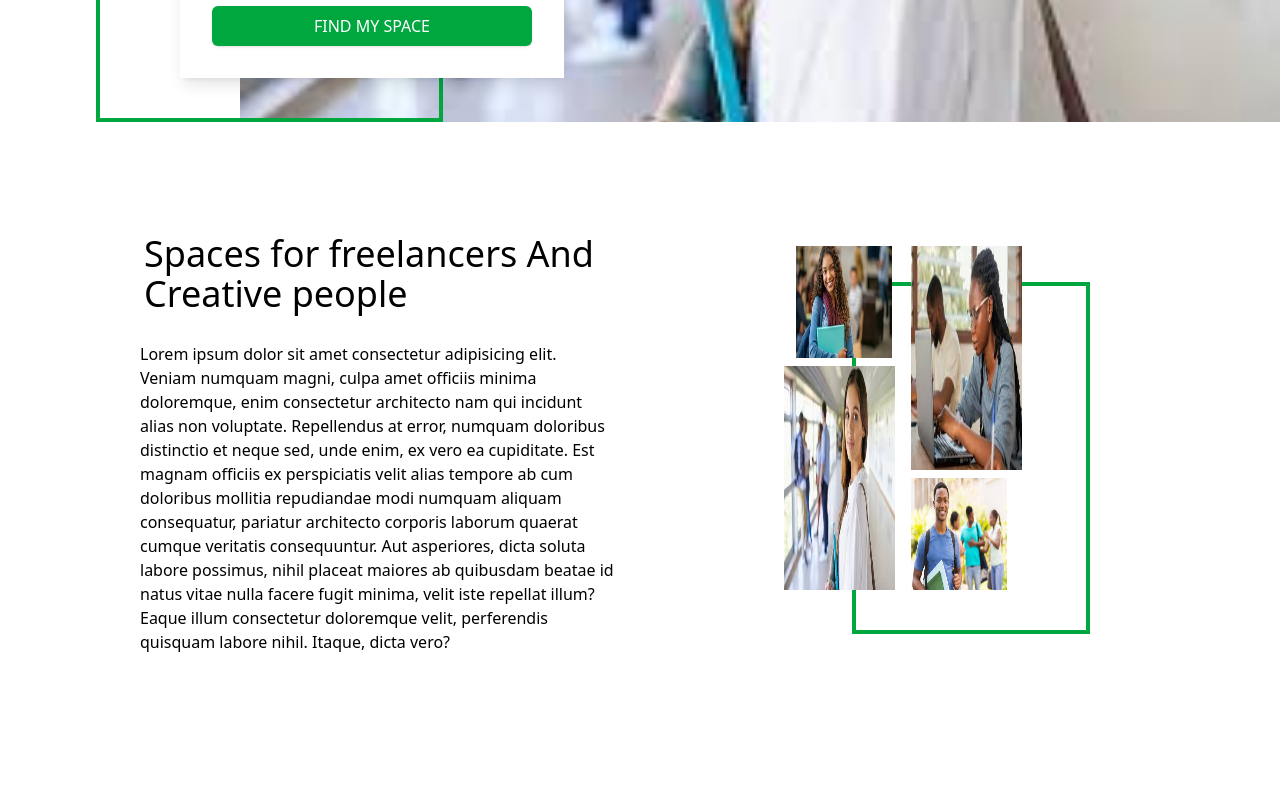
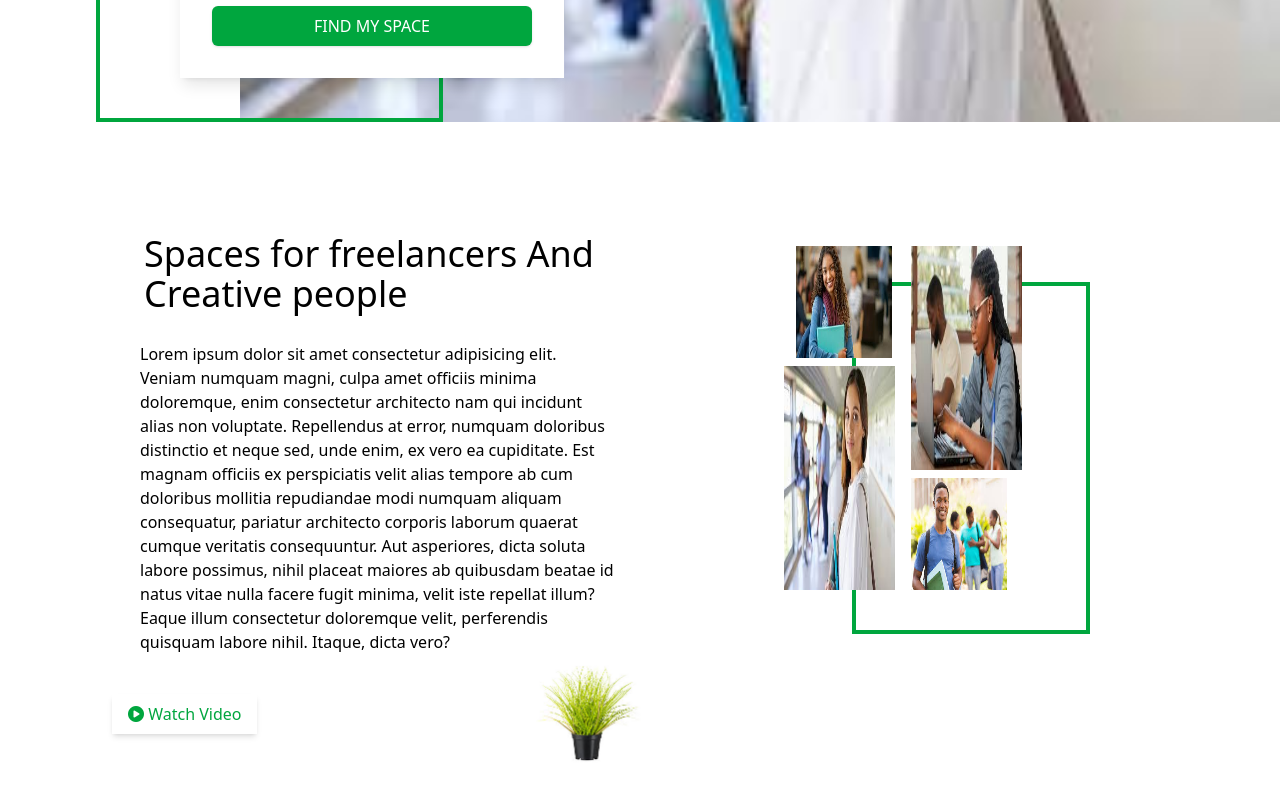
Before and after one commit to soualomichel91-glitch/projet_tailwindcss, a website: page src/index.html in a window 1280 px wide. Shown: the part 564-1364 px from the top of the page. Drawn offline with Linux system fonts and the light colour scheme.

Commit message:
ajout d'elements nouveaux

```diff
--- a/src/index.html
+++ b/src/index.html
@@ -3,6 +3,7 @@
   <head>
     <meta charset="UTF-8" />
     <meta name="viewport" content="width=device-width, initial-scale=1.0" />
+    <link rel="stylesheet" href="https://cdnjs.cloudflare.com/ajax/libs/font-awesome/6.0.0-beta3/css/all.min.css">
     <link href="./output.css" rel="stylesheet" />
   </head>
   <body>
@@ -135,6 +136,12 @@
           minima, velit iste repellat illum? Eaque illum consectetur doloremque
           velit, perferendis quisquam labore nihil. Itaque, dicta vero?
         </p>
+        <div class="flex justify-between items-center -mt-6">
+          <button class="watch-button shadow-md px-4 py-2 text-green-600 cursor-pointer" onclick="watchVideo()">
+        <i class="fas fa-play-circle"></i> Watch Video
+    </button>
+        <img src="./../images/pot d'herbe.jpg" class="size-28" alt="POT">
+        </div>
       </div>
 
       <!-- Section pour les images -->
```
Also changed, not shown: images/pot d'herbe.jpg (added), src/output.css.
